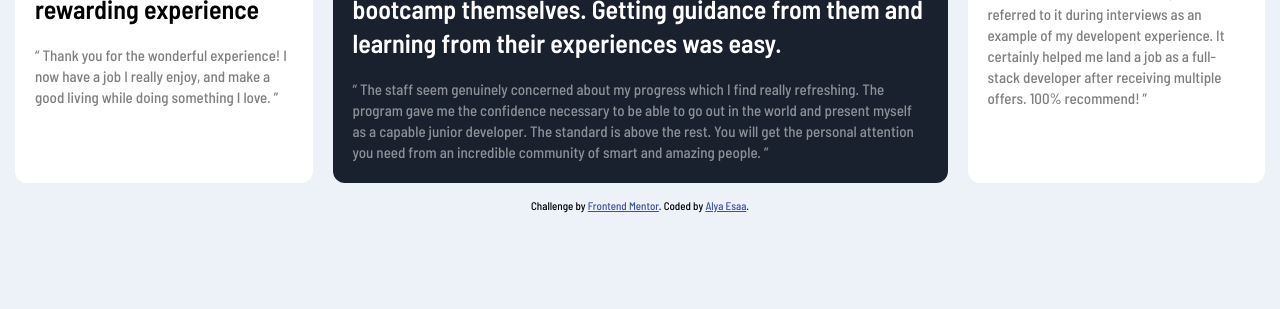
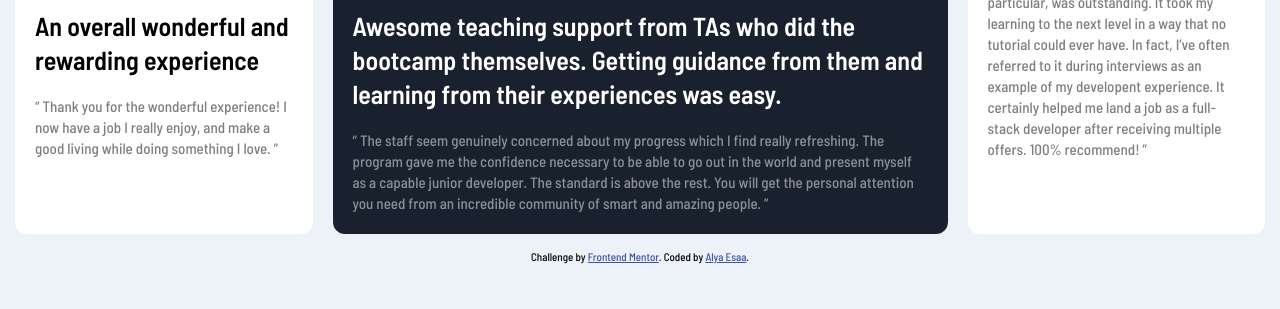
Before and after one commit to AlyaEssa/Testimonials-grid-section-grid, a plain HTML site: page index.html in a window 1280 px wide. Shown: the part 491-800 px from the top of the page. Drawn offline with Linux system fonts and the light colour scheme.

Commit message:
Update style.css

```diff
--- a/style.css
+++ b/style.css
@@ -105,7 +105,7 @@ html {
 
     max-width: 1250px;
     max-height: 600px;
-    margin-top: 20px;
+    margin-top: 71px;
     gap: 20px;
   }
   .card {
```
